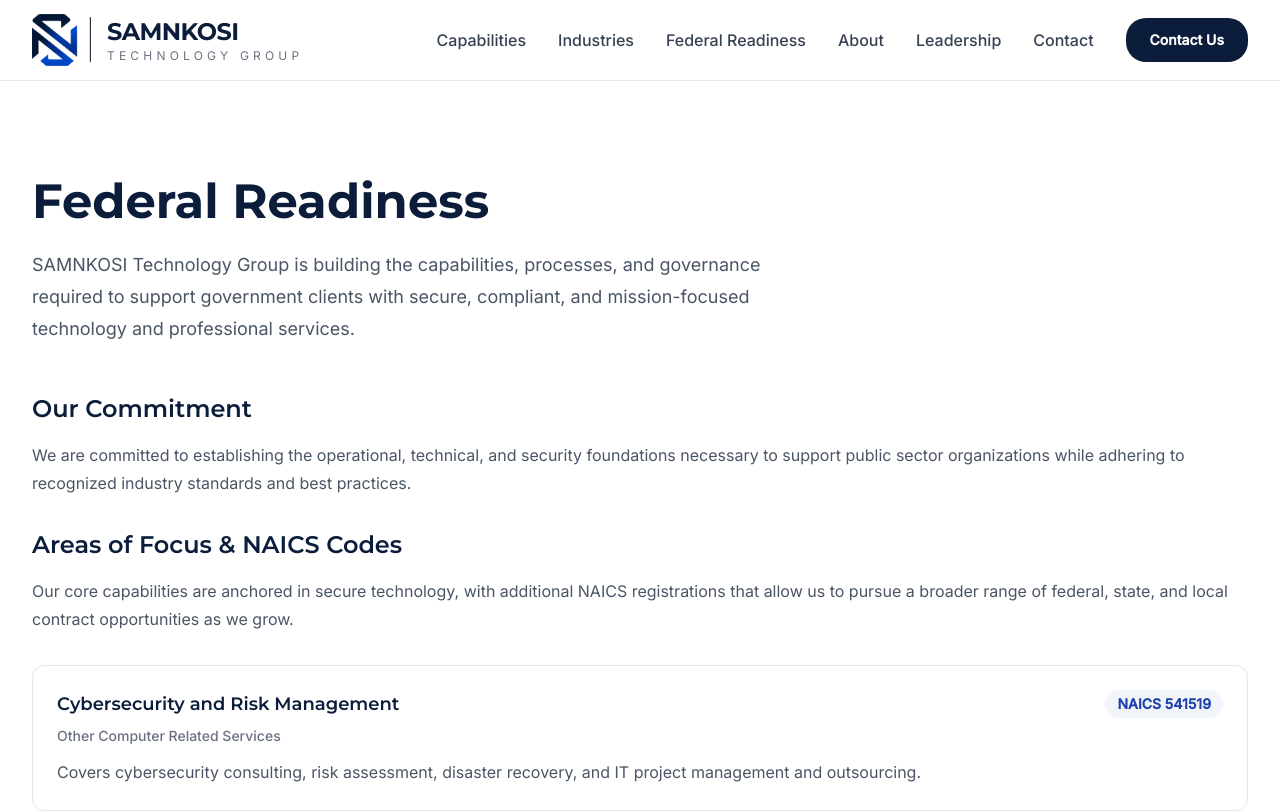
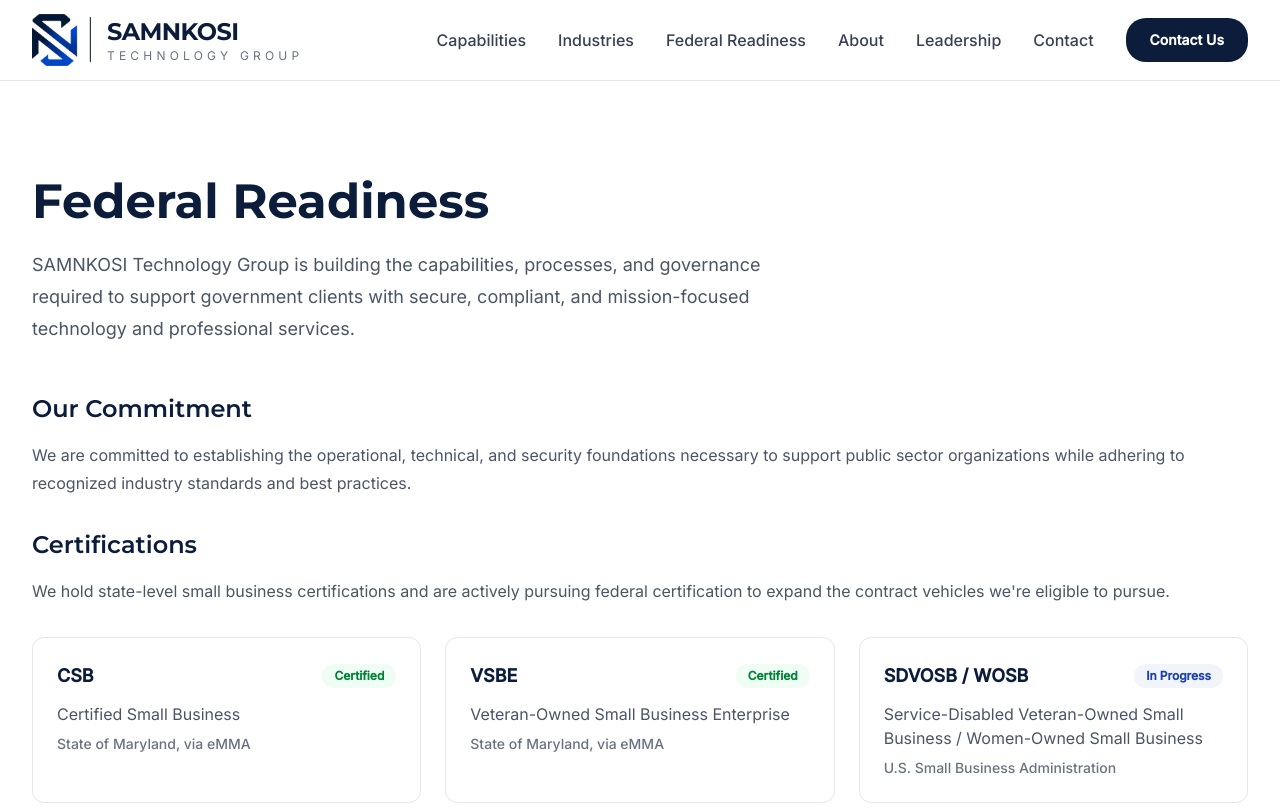
Before and after one commit to SiphoMkwa/samnkosi-website, a Next.js app: page /federal-readiness in a window 1280 px wide. Shown: the top 811 px of the page. Built offline with nearby package versions, Linux system fonts and the light colour scheme.

Commit message:
Add CSB, VSBE, and SBA certification status to Federal Readiness

```diff
--- a/app/federal-readiness/page.tsx
+++ b/app/federal-readiness/page.tsx
@@ -3,6 +3,7 @@
 import Footer from "@/components/layout/Footer";
 import Container from "@/components/layout/Container";
 import { naicsCodes } from "@/config/naics";
+import { certifications } from "@/config/certifications";
 
 export const metadata: Metadata = {
   title: "Federal Readiness",
@@ -41,6 +42,51 @@
                 organizations while adhering to recognized industry standards
                 and best practices.
               </p>
+            </section>
+
+            <section>
+              <h2 className="text-2xl font-semibold text-[var(--navy)]">
+                Certifications
+              </h2>
+
+              <p className="mt-4 leading-7 text-gray-600">
+                We hold state-level small business certifications and are
+                actively pursuing federal certification to expand the
+                contract vehicles we&apos;re eligible to pursue.
+              </p>
+
+              <div className="mt-8 grid gap-6 sm:grid-cols-2 lg:grid-cols-3">
+                {certifications.map((cert) => (
+                  <div
+                    key={cert.abbreviation}
+                    className="rounded-xl border border-gray-200 p-6"
+                  >
+                    <div className="flex flex-wrap items-center justify-between gap-3">
+                      <span className="text-lg font-semibold text-[var(--navy)]">
+                        {cert.abbreviation}
+                      </span>
+
+                      {cert.status === "active" ? (
+                        <span className="inline-flex items-center rounded-full bg-green-50 px-3 py-1 text-xs font-semibold text-green-700">
+                          Certified
+                        </span>
+                      ) : (
+                        <span className="inline-flex items-center rounded-full bg-[var(--gray)] px-3 py-1 text-xs font-semibold text-[var(--blue)]">
+                          In Progress
+                        </span>
+                      )}
+                    </div>
+
+                    <p className="mt-3 leading-6 text-gray-600">
+                      {cert.name}
+                    </p>
+
+                    <p className="mt-2 text-sm font-medium text-gray-500">
+                      {cert.issuer}
+                    </p>
+                  </div>
+                ))}
+              </div>
             </section>
 
             <section>
--- /dev/null
+++ b/config/certifications.ts
@@ -0,0 +1,20 @@
+export const certifications = [
+  {
+    abbreviation: "CSB",
+    name: "Certified Small Business",
+    issuer: "State of Maryland, via eMMA",
+    status: "active" as const,
+  },
+  {
+    abbreviation: "VSBE",
+    name: "Veteran-Owned Small Business Enterprise",
+    issuer: "State of Maryland, via eMMA",
+    status: "active" as const,
+  },
+  {
+    abbreviation: "SDVOSB / WOSB",
+    name: "Service-Disabled Veteran-Owned Small Business / Women-Owned Small Business",
+    issuer: "U.S. Small Business Administration",
+    status: "pending" as const,
+  },
+];
```
